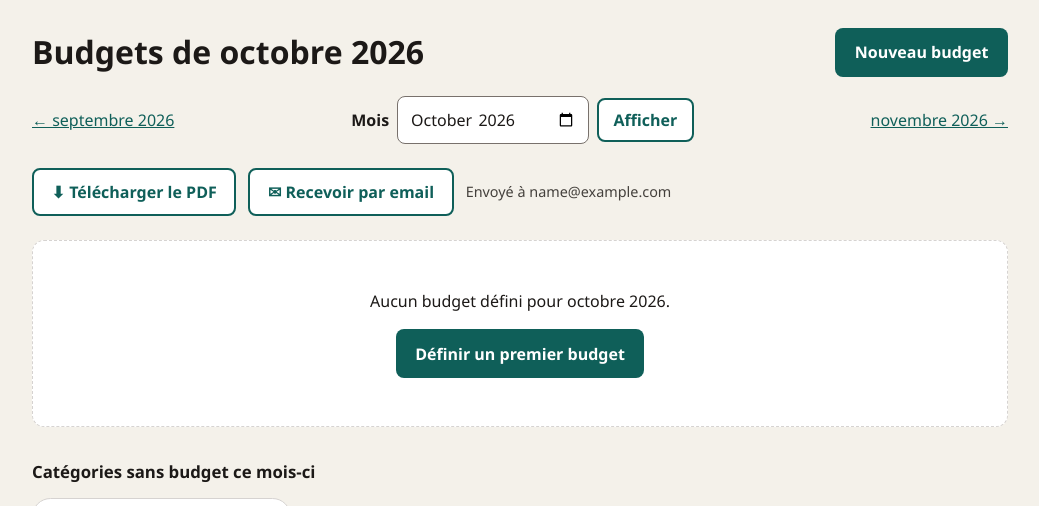
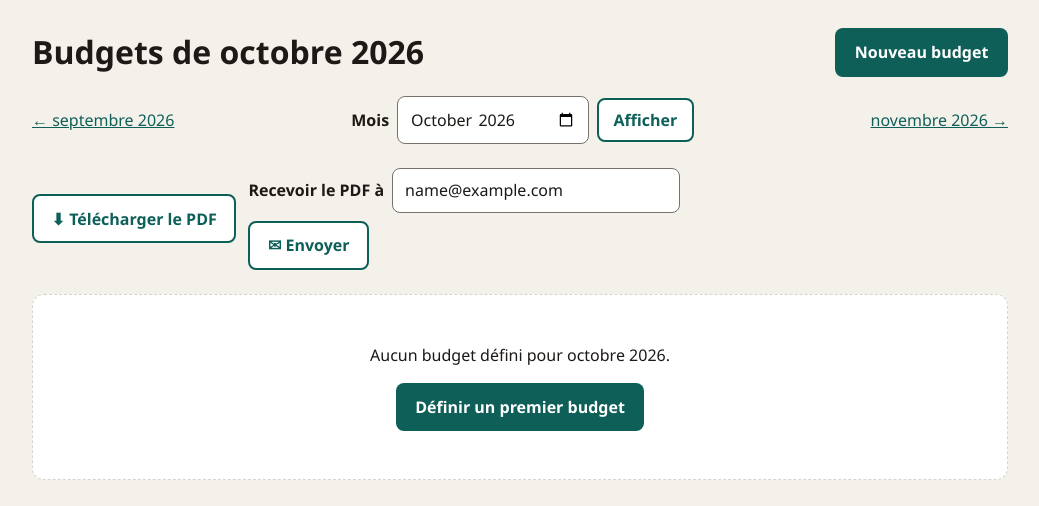
Before and after one commit to ala-BD/django-Finova, a Django app: page /groups/1/budgets/ in a window 1280 px wide. Shown: the part 194-700 px from the top of the page, without its empty margins (120-1159 px from the left). Run offline with Django 5.2, Linux system fonts and the light colour scheme; a user stored in the database is signed in; tables that the repository leaves empty hold one stand-in row (values such as "Sample post"); data that the repository does not hold is empty; parts of the project's set-up code (start-up, migrations or seed data) failed here and were passed over.

Commit message:
feat(m4): choix de l'adresse email de réception du rapport PDF
Co-Authored-By: Claude Opus 5.5 <noreply@anthropic.com>

```diff
--- a/budgets/reports.py
+++ b/budgets/reports.py
@@ -154,8 +154,8 @@ def build_budget_report(group, month: date, user=None) -> bytes:
     return buffer.getvalue()
 
 
-def email_budget_report(group, month: date, user) -> None:
-    """Envoie le rapport PDF en pièce jointe à l'adresse de l'utilisateur (backend email de Django)."""
+def email_budget_report(group, month: date, user, to: str | None = None) -> None:
+    """Envoie le rapport PDF en pièce jointe (backend email de Django) à `to`, ou à l'adresse du profil."""
     month = services.first_of_month(month)
     pdf = build_budget_report(group, month, user=user)
     label = date_format(month, "F Y")
@@ -167,7 +167,7 @@ def email_budget_report(group, month: date, user) -> None:
             "— Finova"
         ),
         from_email=settings.DEFAULT_FROM_EMAIL,
-        to=[user.email],
+        to=[to or user.email],
     )
     message.attach(report_filename(group, month), pdf, "application/pdf")
     message.send(fail_silently=False)
--- a/budgets/templates/budgets/_report_actions.html
+++ b/budgets/templates/budgets/_report_actions.html
@@ -2,11 +2,13 @@
     <a class="btn btn-ghost" href="{% url 'budgets:report_pdf' group.pk %}?month={{ month|date:'Y-m' }}" download>
         <span aria-hidden="true">⬇</span> Télécharger le PDF
     </a>
-    <form method="post" action="{% url 'budgets:report_email' group.pk %}">
+    <form method="post" action="{% url 'budgets:report_email' group.pk %}" class="report-email-form">
         {% csrf_token %}
         <input type="hidden" name="month" value="{{ month|date:'Y-m' }}">
         <input type="hidden" name="next" value="{{ request.get_full_path }}">
-        <button type="submit" class="btn btn-ghost"><span aria-hidden="true">✉</span> Recevoir par email</button>
+        <label for="report-email">Recevoir le PDF à</label>
+        <input type="email" id="report-email" name="email" class="input" required
+               value="{{ user.email }}" placeholder="vous@exemple.com" autocomplete="email">
+        <button type="submit" class="btn btn-ghost"><span aria-hidden="true">✉</span> Envoyer</button>
     </form>
-    {% if user.email %}<span class="help">Envoyé à {{ user.email }}</span>{% endif %}
 </div>
--- a/budgets/views.py
+++ b/budgets/views.py
@@ -2,6 +2,8 @@ from decimal import Decimal
 
 from django.contrib import messages
 from django.contrib.auth.mixins import LoginRequiredMixin
+from django.core.exceptions import ValidationError
+from django.core.validators import validate_email
 from django.db import transaction
 from django.db.models import Count
 from django.http import HttpResponse, JsonResponse
@@ -376,7 +378,7 @@ class BudgetReportPdfView(GroupMemberRequiredMixin, View):
 
 
 class BudgetReportEmailView(GroupMemberRequiredMixin, View):
-    """Envoie le rapport PDF par email à l'utilisateur connecté (POST + CSRF)."""
+    """Envoie le rapport PDF par email à l'adresse saisie (par défaut celle du profil). POST + CSRF."""
 
     http_method_names = ["post"]
 
@@ -387,13 +389,16 @@ class BudgetReportEmailView(GroupMemberRequiredMixin, View):
         back = request.POST.get("next") or reverse("budgets:list", kwargs={"gid": group.pk})
         if not url_has_allowed_host_and_scheme(back, allowed_hosts={request.get_host()}):
             back = reverse("budgets:list", kwargs={"gid": group.pk})
-        if not request.user.email:
-            messages.error(request, "Ajoutez une adresse email à votre profil pour recevoir le rapport.")
+        address = (request.POST.get("email") or request.user.email or "").strip()
+        try:
+            validate_email(address)
+        except ValidationError:
+            messages.error(request, "Saisissez une adresse email valide pour recevoir le rapport.")
             return redirect(back)
         try:
-            email_budget_report(group, month, request.user)
+            email_budget_report(group, month, request.user, to=address)
         except Exception:
             messages.error(request, "L'email n'a pas pu être envoyé. Téléchargez le PDF en attendant.")
         else:
-            messages.success(request, f"Rapport envoyé à {request.user.email}.")
+            messages.success(request, f"Rapport envoyé à {address}.")
         return redirect(back)
--- a/static/css/budgets.css
+++ b/static/css/budgets.css
@@ -719,3 +719,18 @@ input[type="color"].input {
 .report-actions .help {
     margin: 0;
 }
+
+.report-email-form {
+    display: flex;
+    flex-wrap: wrap;
+    gap: 0.5rem;
+    align-items: center;
+}
+
+.report-email-form label {
+    font-weight: 600;
+}
+
+.report-email-form .input {
+    width: min(100%, 18rem);
+}
```
Also changed, not shown: budgets/tests/test_reports.py (+11 -3 lines).
